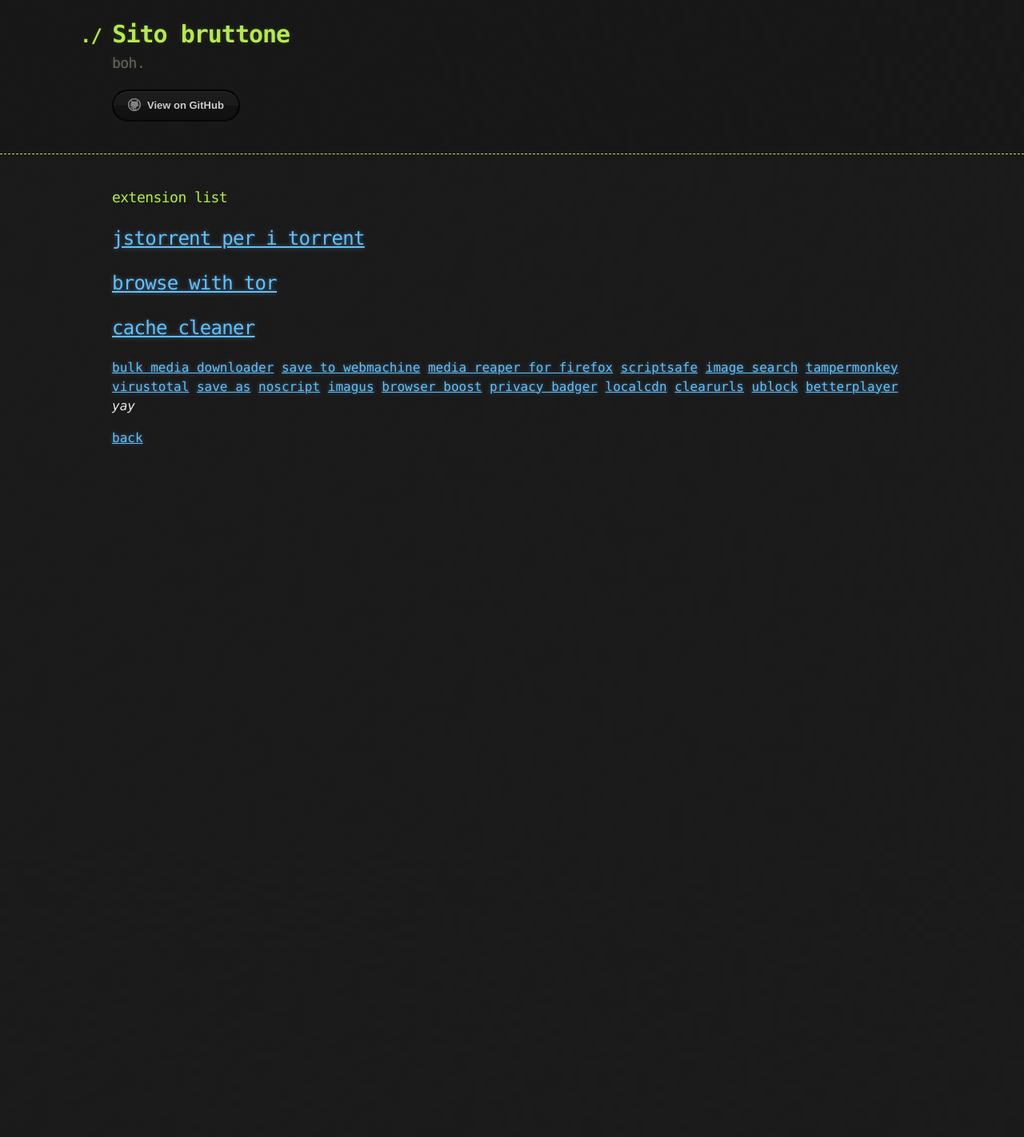
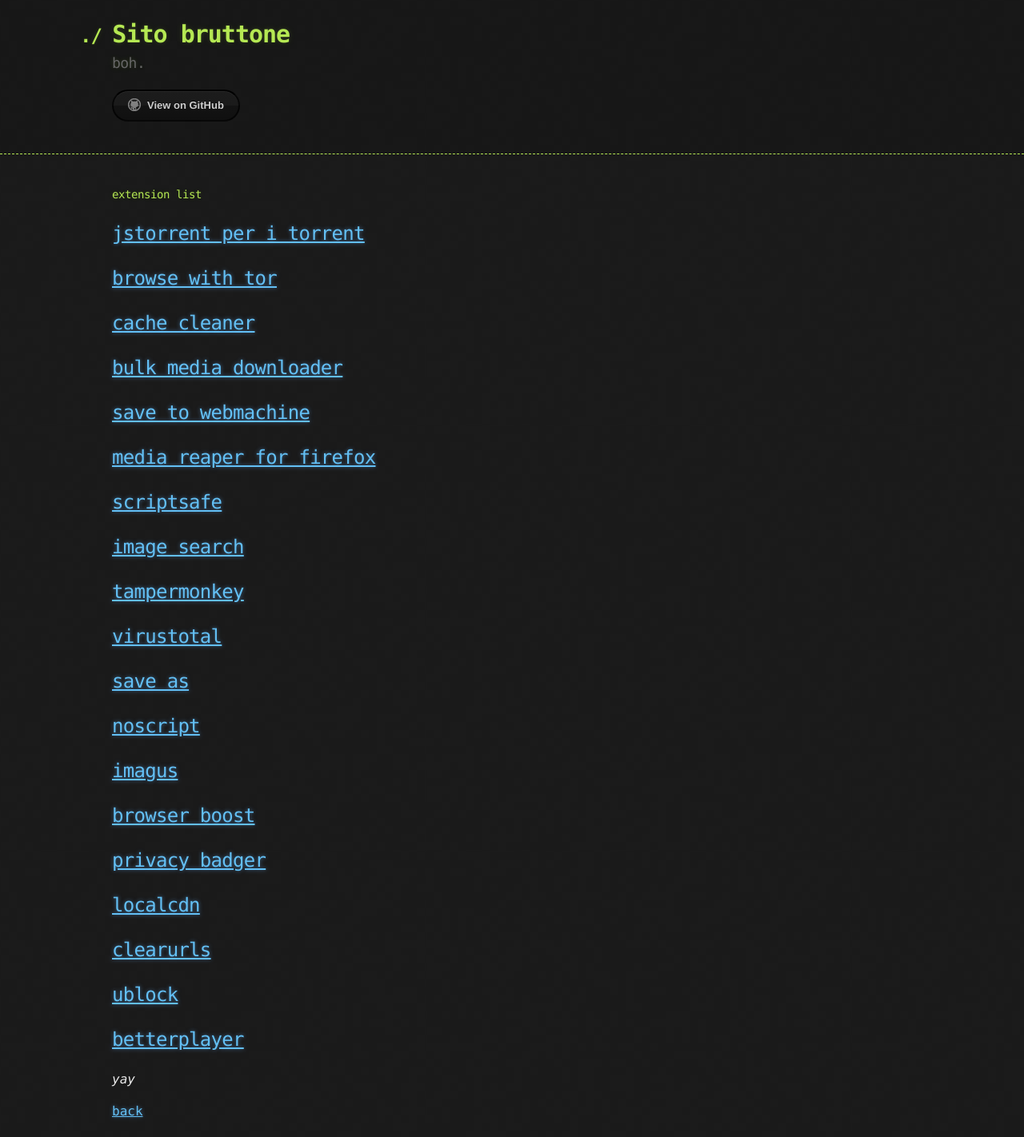
Before and after one commit to Soleeee6272/soleeee6272.github.io, a Jekyll site: the page built from another-page.md, in a window 1280 px wide. Shown: the whole page at 80% size. Built offline with Jekyll 4.4.1, drawn with Linux system fonts in a browser that asks for light colours; our own code applies the rules of GitHub Pages for plain Markdown files; before the commit the page ends 900 px from its top, so only the background shows below that.

```diff
--- a/another-page.md
+++ b/another-page.md
@@ -2,26 +2,26 @@
 layout: default
 ---
 
-### extension list
+#### extension list
 ## [jstorrent per i torrent](https://chromewebstore.google.com/detail/jstorrent/anhdpjpojoipgpmfanmedjghaligalgb)
 ## [browse with tor](https://chromewebstore.google.com/detail/onion-browser-button/fockhhgebmfjljjmjhbdgibcmofjbpca)
 ## [cache cleaner](https://chromewebstore.google.com/detail/cache-cleaner/dlbokacakimelkoonlnbmpepoihfmehh)
-[bulk media downloader](https://chromewebstore.google.com/detail/bulk-media-downloader/ehfdcgbfcboceiclmjaofdannmjdeaoi)
-[save to webmachine](https://chromewebstore.google.com/detail/save-to-the-wayback-machi/eebpioaailbjojmdbmlpomfgijnlcemk)
-[media reaper for firefox](https://addons.mozilla.org/en-US/firefox/addon/media-reaper/)
-[scriptsafe](https://chromewebstore.google.com/detail/scriptsafe/oiigbmnaadbkfbmpbfijlflahbdbdgdf)
-[image search](https://chromewebstore.google.com/detail/search-by-image/cnojnbdhbhnkbcieeekonklommdnndci)
-[tampermonkey](https://chromewebstore.google.com/detail/tampermonkey/dhdgffkkebhmkfjojejmpbldmpobfkfo)
-[virustotal](https://chromewebstore.google.com/detail/vt4browsers/efbjojhplkelaegfbieplglfidafgoka)
-[save as](https://chromewebstore.google.com/detail/save-image-as-type/gabfmnliflodkdafenbcpjdlppllnemd)
-[noscript](https://chromewebstore.google.com/detail/noscript/doojmbjmlfjjnbmnoijecmcbfeoakpjm)
-[imagus](https://chromewebstore.google.com/detail/imagus/immpkjjlgappgfkkfieppnmlhakdmaab)
-[browser boost](https://chromewebstore.google.com/detail/browser-boost-strumenti-a/akknpgblpchaoebdoiojonnahhnfgnem)
-[privacy badger](https://chromewebstore.google.com/detail/privacy-badger/pkehgijcmpdhfbdbbnkijodmdjhbjlgp)
-[localcdn](https://chromewebstore.google.com/detail/localcdn/njdfdhgcmkocbgbhcioffdbicglldapd)
-[clearurls](https://chromewebstore.google.com/detail/clearurls/lckanjgmijmafbedllaakclkaicjfmnk)
-[ublock](https://chromewebstore.google.com/detail/ublock-origin/cjpalhdlnbpafiamejdnhcphjbkeiagm)
-[betterplayer](https://chromewebstore.google.com/detail/betterplayer-a-modern-vid/dbcfpoaehlbfdeeaonihhkoocmjgalco)
+## [bulk media downloader](https://chromewebstore.google.com/detail/bulk-media-downloader/ehfdcgbfcboceiclmjaofdannmjdeaoi)
+## [save to webmachine](https://chromewebstore.google.com/detail/save-to-the-wayback-machi/eebpioaailbjojmdbmlpomfgijnlcemk)
+## [media reaper for firefox](https://addons.mozilla.org/en-US/firefox/addon/media-reaper/)
+## [scriptsafe](https://chromewebstore.google.com/detail/scriptsafe/oiigbmnaadbkfbmpbfijlflahbdbdgdf)
+## [image search](https://chromewebstore.google.com/detail/search-by-image/cnojnbdhbhnkbcieeekonklommdnndci)
+## [tampermonkey](https://chromewebstore.google.com/detail/tampermonkey/dhdgffkkebhmkfjojejmpbldmpobfkfo)
+## [virustotal](https://chromewebstore.google.com/detail/vt4browsers/efbjojhplkelaegfbieplglfidafgoka)
+## [save as](https://chromewebstore.google.com/detail/save-image-as-type/gabfmnliflodkdafenbcpjdlppllnemd)
+## [noscript](https://chromewebstore.google.com/detail/noscript/doojmbjmlfjjnbmnoijecmcbfeoakpjm)
+## [imagus](https://chromewebstore.google.com/detail/imagus/immpkjjlgappgfkkfieppnmlhakdmaab)
+## [browser boost](https://chromewebstore.google.com/detail/browser-boost-strumenti-a/akknpgblpchaoebdoiojonnahhnfgnem)
+## [privacy badger](https://chromewebstore.google.com/detail/privacy-badger/pkehgijcmpdhfbdbbnkijodmdjhbjlgp)
+## [localcdn](https://chromewebstore.google.com/detail/localcdn/njdfdhgcmkocbgbhcioffdbicglldapd)
+## [clearurls](https://chromewebstore.google.com/detail/clearurls/lckanjgmijmafbedllaakclkaicjfmnk)
+## [ublock](https://chromewebstore.google.com/detail/ublock-origin/cjpalhdlnbpafiamejdnhcphjbkeiagm)
+## [betterplayer](https://chromewebstore.google.com/detail/betterplayer-a-modern-vid/dbcfpoaehlbfdeeaonihhkoocmjgalco)
 _yay_
 
 [back](./)
```
